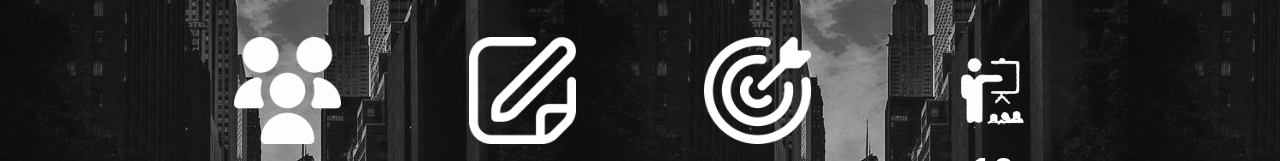
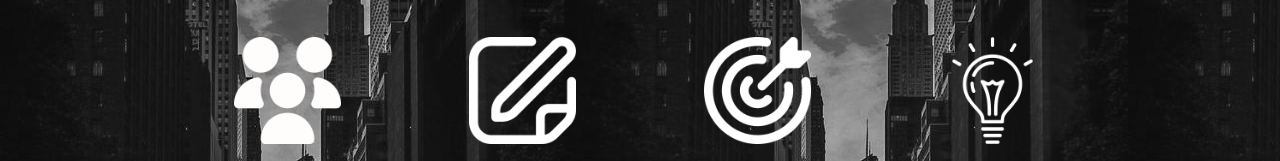
Before and after one commit to DK01git/site24, a plain HTML site: page index.html in a window 1280 px wide. Shown: the part 4297-4458 px from the top of the page. Drawn offline with nearby package versions, Linux system fonts and the light colour scheme; a script that the page names is missing.

Commit message:
Update index.html

```diff
--- a/index.html
+++ b/index.html
@@ -408,7 +408,7 @@ Addressing the gathering the Vice Chancellor emphasized the need for data scient
           <div class="features-title" id="goal-count">50</div>
           <div class="text-block-6">Desired Goals</div>
         </div>
-        <div class="features-block"><img src="images/light-bulb-2-512.png" loading="lazy" width="107" sizes="(max-width: 479px) 44vw, 107px" alt="" srcset="images/296-2960632_icon-training-white-training-icon-png-white-removebg-preview.png 500w, images/296-2960632_icon-training-white-training-icon-png-white-removebg-preview.png 512w" class="image-8">
+        <div class="features-block"><img src="images/light-bulb-2-512.png" loading="lazy" width="107" sizes="(max-width: 479px) 44vw, 107px" alt="" srcset="images/light-bulb-2-512.png 500w, images/light-bulb-2-512.png 512w" class="image-8">
           <div class="features-title" id="coffee-count">10</div>
           <div class="text-block-7">Spark Session</div>
         </div>
```
